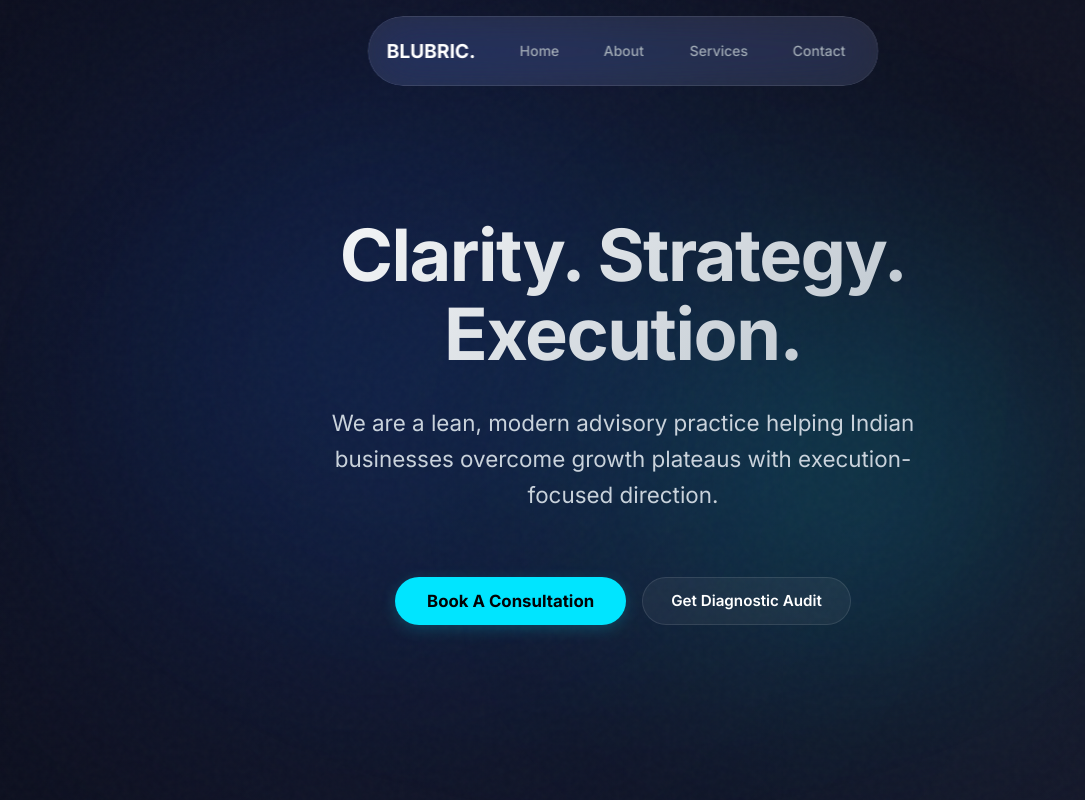
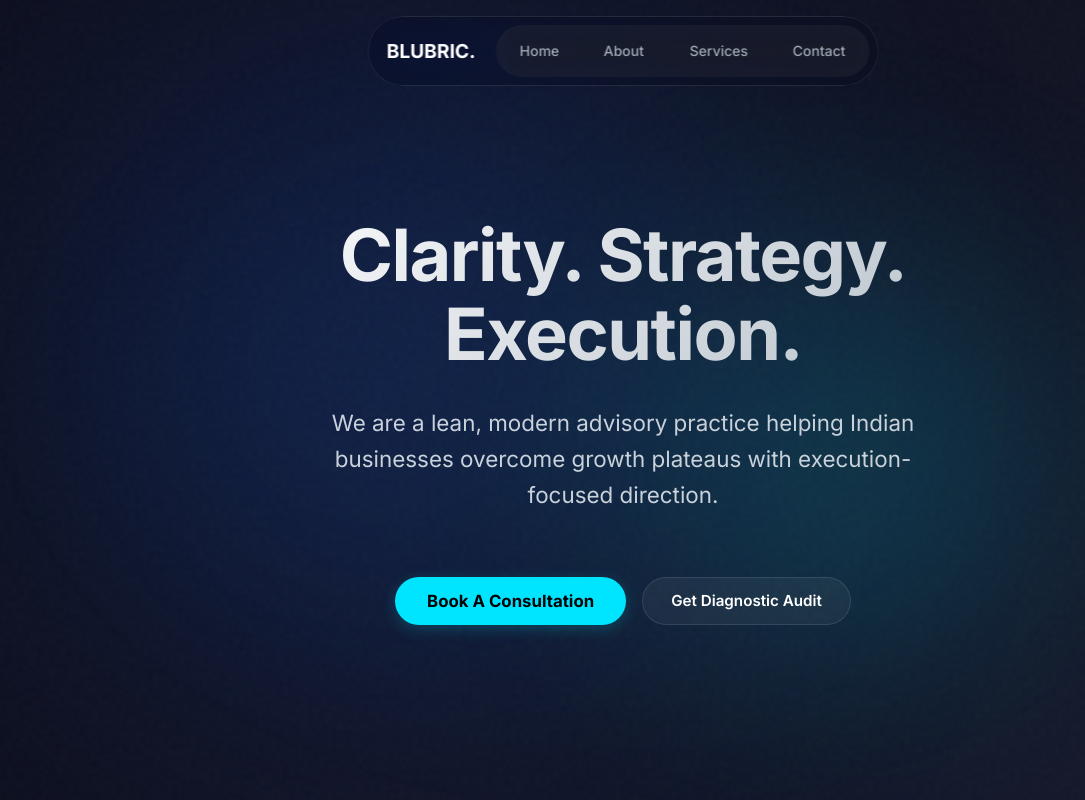
Before and after one commit to Shauryan28/Blubric, a React (Vite) app: page / in a window 1280 px wide. Shown: the top 800 px of the page, without its empty margins (17-1102 px from the left). Built offline with nearby package versions, Linux system fonts and the light colour scheme.

Commit message:
Refined PillNav aesthetics and finalized latest UI updates

```diff
--- a/src/components/PillNav.css
+++ b/src/components/PillNav.css
@@ -36,9 +36,9 @@
   display: flex;
   align-items: center;
   box-sizing: border-box;
-  background: rgba(255, 255, 255, 0.1) !important;
-  backdrop-filter: blur(28px) saturate(1.8) !important;
-  -webkit-backdrop-filter: blur(28px) saturate(1.8) !important;
+  background: rgba(10, 10, 15, 0.4) !important;
+  backdrop-filter: blur(16px) saturate(1.2) !important;
+  -webkit-backdrop-filter: blur(16px) saturate(1.2) !important;
   border: 1px solid var(--glass-border);
   padding: 8px;
   border-radius: 999px;
@@ -57,8 +57,10 @@
   display: flex;
   align-items: center;
   height: var(--nav-h);
-  background: transparent;
+  background: rgba(255, 255, 255, 0.05);
   border-radius: 9999px;
+  backdrop-filter: blur(16px);
+  -webkit-backdrop-filter: blur(16px);
 }
 
 .pill-logo {
```
